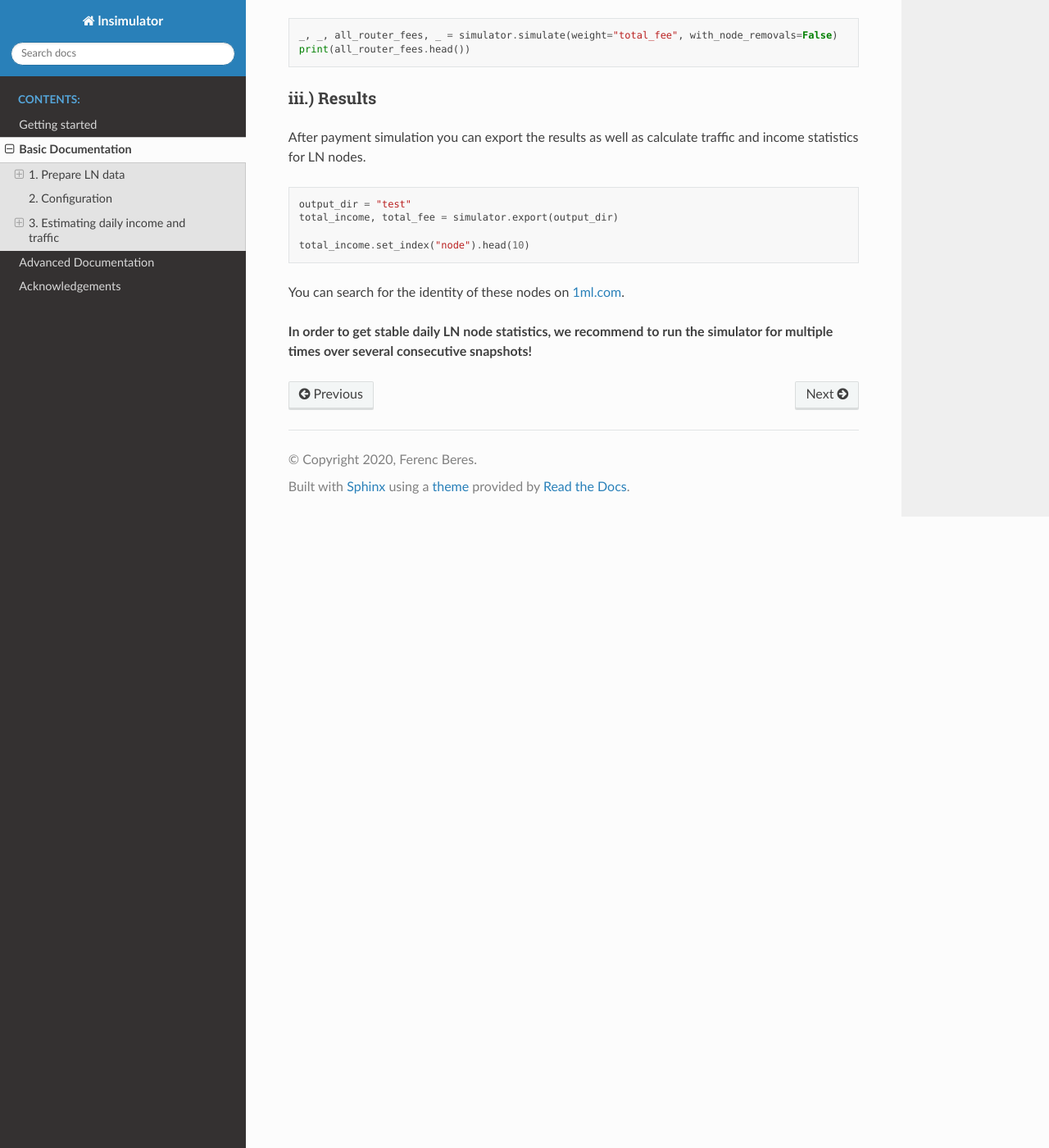
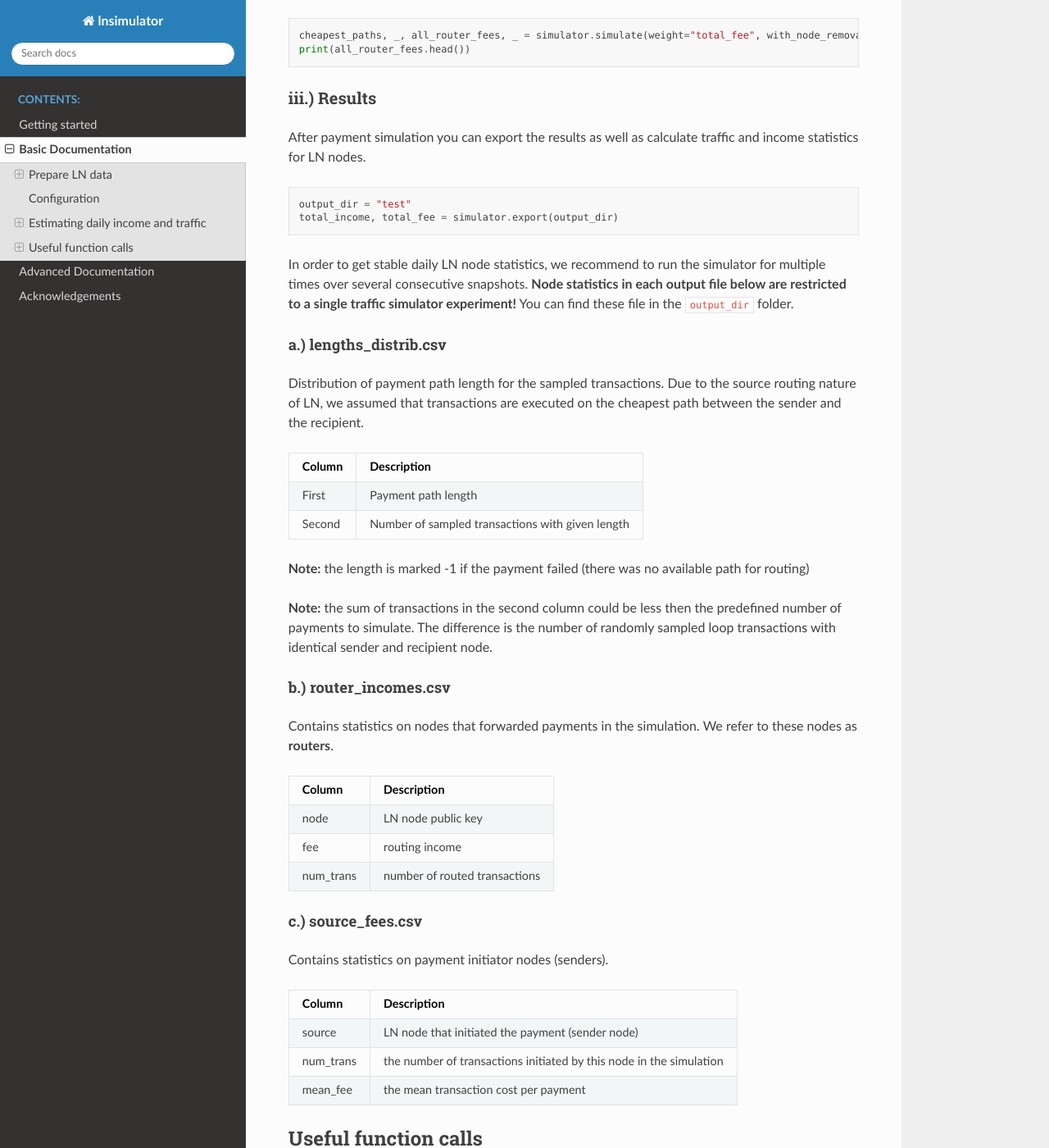
Before and after one commit to ferencberes/LNTrafficSimulator, a Sphinx documentation site: the page built from docs/source/simulator_docs.md, in a window 1280 px wide and 1400 px high, scrolled down 2249 px. Shown: the whole window at 82% size. Built offline with Sphinx 7.4.7 and the Read the Docs theme 2.0.0, drawn with Linux system fonts in a browser that asks for light colours; formulas are drawn with MathJax 3; some of the changed text lies outside the part shown.

Commit message:
docs and example notebook updates

````diff
--- a/docs/source/simulator_docs.md
+++ b/docs/source/simulator_docs.md
@@ -43,7 +43,7 @@
 providers = list(node_meta["pub_key"])
 ```
 
-## 2. Configuration
+## Configuration
 
 First we give you the list of main parameters. **By the word "transaction" we refer to LN payments.**
 
@@ -71,7 +71,7 @@
 simulator = ts.TransactionSimulator(directed_edges, providers, amount, count, drop_disabled=drop_disabled, drop_low_cap=drop_low_cap, eps=epsilon, with_depletion=with_depletion)
 ```
 
-## 3. Estimating daily income and traffic
+## Estimating daily income and traffic
 
 ### i.) Transactions
 
@@ -88,7 +88,7 @@
 In this step the simulator searches for cheapest payment paths from transaction senders to its receivers. Channel capacity changes are well maintained during the simulation.
 
 ```python
-_, _, all_router_fees, _ = simulator.simulate(weight="total_fee", with_node_removals=False)
+cheapest_paths, _, all_router_fees, _ = simulator.simulate(weight="total_fee", with_node_removals=False)
 print(all_router_fees.head())
 ```
 
@@ -99,10 +99,89 @@
 ```python
 output_dir = "test"
 total_income, total_fee = simulator.export(output_dir)
+```
 
-total_income.set_index("node").head(10)
-```
+In order to get stable daily LN node statistics, we recommend to run the simulator for multiple times over several consecutive snapshots. **Node statistics in each output file below are restricted to a single traffic simulator experiment!** You can find these file in the `output_dir` folder.
+
+#### a.) lengths_distrib.csv
+
+Distribution of payment path length for the sampled transactions. Due to the source routing nature of LN, we assumed that transactions are executed on the cheapest path between the sender and the recipient.
+
+| Column | Description |
+|     :---      |   :---   |
+| First | Payment path length |
+| Second | Number of sampled transactions with given length |
+
+**Note:** the length is marked -1 if the payment failed (there was no available path for routing)
+
+**Note:** the sum of transactions in the second column could be less then the predefined number of payments to simulate. The difference is the number of randomly sampled loop transactions with identical sender and recipient node.
+
+#### b.) router_incomes.csv
+
+Contains statistics on nodes that forwarded payments in the simulation. We refer to these nodes as **routers**.
+
+| Column | Description |
+|     :---      |   :---   |
+| node | LN node public key |
+| fee | routing income |
+| num_trans | number of routed transactions |
+
+#### c.) source_fees.csv
+
+Contains statistics on payment initiator nodes (senders).
+
+| Column | Description |
+|     :---      |   :---   |
+| source | LN node that initiated the payment (sender node) |
+| num_trans | the number of transactions initiated by this node in the simulation |
+| mean_fee | the mean transaction cost per payment |
+
+## Useful function calls
+
+There are alternative ways to interact with the simulator object beside exporting the results (with the `simulator.export(output_dir)` function). Please follow the examples below.
+
+#### Top nodes with highest daily income
 
 You can search for the identity of these nodes on [1ml.com](https://1ml.com).
 
-**In order to get stable daily LN node statistics, we recommend to run the simulator for multiple times over several consecutive snapshots!**
+```
+total_income.sort_values("fee", ascending=False).set_index("node").head(5)
+```
+
+#### Top nodes with highest daily traffic
+
+```
+total_income.sort_values("num_trans", ascending=False).set_index("node").head(5)
+```
+
+#### Payment path length distribution
+
+**Note:** the length is marked -1 if the payment failed (there was no available path for routing)
+
+```
+cheapest_paths["length"].value_counts()
+```
+
+#### Payment succes ratio
+
+```
+(cheapest_paths["length"] > -1).value_counts() / len(cheapest_paths)
+```
+
+#### Payment cost statistics
+
+```
+cheapest_paths["original_cost"].describe()
+```
+
+#### Most frequent payment receivers
+
+```
+simulator.transactions["target"].value_counts().head(5)
+```
+
+#### Number of unique payment senders and receivers
+
+```
+simulator.transactions["source"].nunique(), simulator.transactions["target"].nunique()
+```
````
Also changed, not shown: other parts of docs/source/simulator_docs.md (+1 -1 lines), docs/source/getting_started.md (+4 -4 lines), 1 other file.
